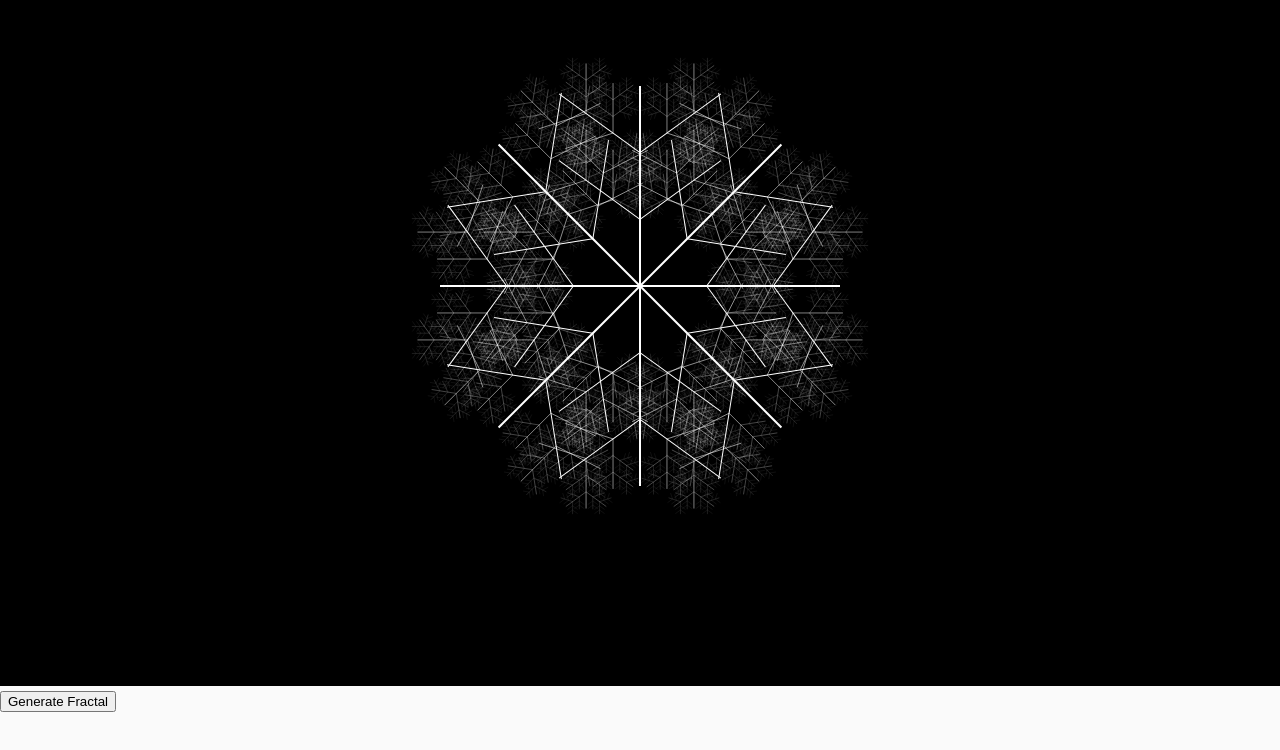
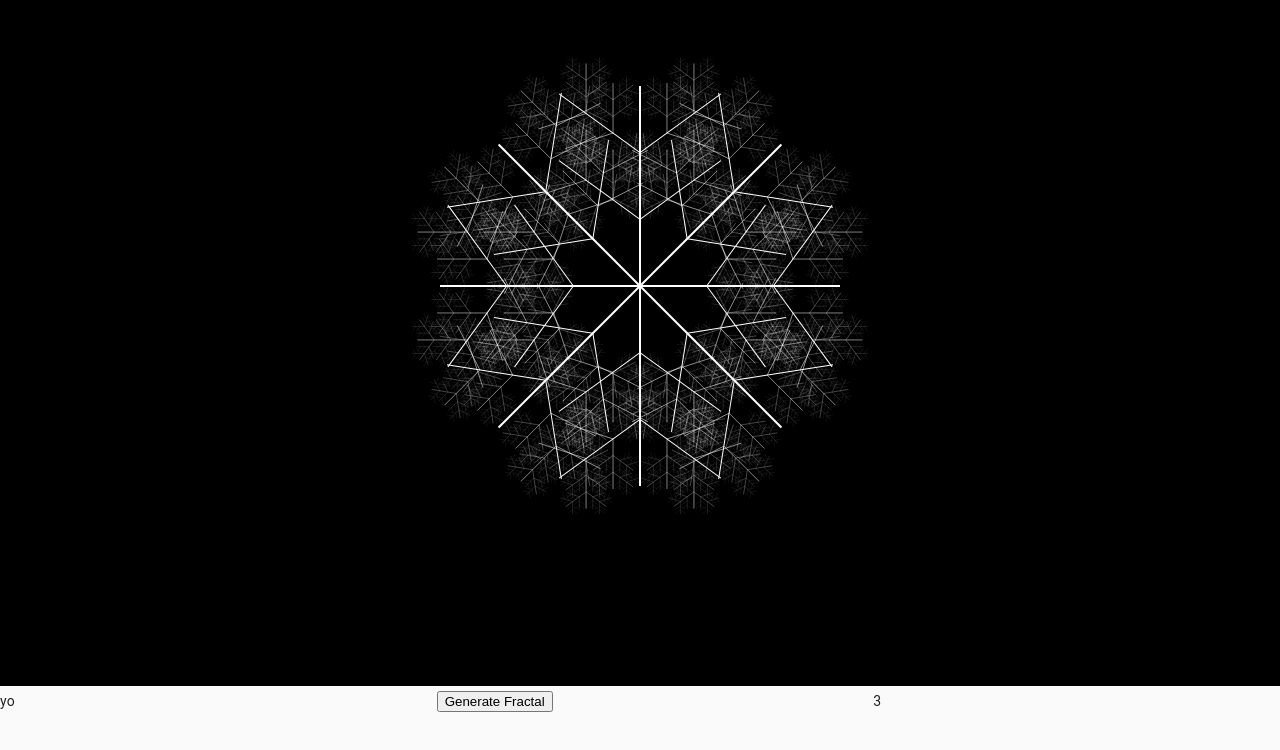
Before and after one commit to johnsephr/fractal_gen, a React (Create React App) app: page / in a window 1280 px wide. Shown: the part 114-864 px from the top of the page. Before the commit the page ends 826 px from the top, so only its background shows below. Built offline with nearby package versions, Linux system fonts and the light colour scheme.

Commit message:
context setup, control panel created

```diff
--- /dev/null
+++ b/src/components/ControlPanel/ControlPanel.js
@@ -0,0 +1,33 @@
+import React, { Fragment } from 'react'
+
+// MUI
+import { Typography, Grid } from '@material-ui/core'
+import { makeStyles } from '@material-ui/core/styles'
+
+// Styles
+const useStyles = makeStyles(theme => ({
+    // styles go here
+    root: {}
+}))
+
+const ControlPanel = props => {
+    const classes = useStyles(props)
+    const { genTrigger, setGenTrigger } = props
+    return (
+        <div className={classes.root}>
+            <Grid container spacing={3}>
+                <Grid item xs={4}>
+                    yo
+                </Grid>
+                <Grid item xs={4}>
+                    <button onClick={() => setGenTrigger(genTrigger + 1)}>Generate Fractal</button>
+                </Grid>
+                <Grid item xs={4}>
+                    3
+                </Grid>
+            </Grid>
+        </div>
+    )
+}
+
+export default ControlPanel
--- a/src/containers/CanvasContainer/CanvasContainer.js
+++ b/src/containers/CanvasContainer/CanvasContainer.js
@@ -1,10 +1,13 @@
 
 
-import React, { Fragment, useRef, useState, useEffect } from 'react'
+import React, { Fragment, useRef, useContext, useEffect } from 'react'
 
 // MUI
 import { Typography } from '@material-ui/core'
 import { makeStyles } from '@material-ui/core/styles'
+
+// contexts
+import { ControlPanelContext } from '../../contexts/ControlPanelContext';
 
 // Styles
 const useStyles = makeStyles(theme => ({
@@ -15,16 +18,11 @@ const useStyles = makeStyles(theme => ({
     }
 }))
 
-// render canvas initially and run the 'draw fractal' code,
-// button onClick destroys canvas element and creates a new one,
-// then the 'draw fractal' code runs to draw a new fractal.
-
-// so i need a function that
-
 const CanvasContainer = props => {
     const classes = useStyles(props)
-    const [genTrigger, setGenTrigger] = useState(0)
+    const { genTrigger } = useContext(ControlPanelContext);
     const canvasRef = useRef(null)
+
 
     useEffect(() => {
         const canvas = canvasRef.current
@@ -104,7 +102,6 @@ const CanvasContainer = props => {
                     background: 'black'
                 }}
             />
-            <button onClick={() => setGenTrigger(genTrigger + 1)}>Generate Fractal</button>
         </Fragment>
     )
 }
--- a/src/containers/ControlPanelContainer/ControlPanelContainer.js
+++ b/src/containers/ControlPanelContainer/ControlPanelContainer.js
@@ -0,0 +1,31 @@
+import React, { useContext } from 'react'
+
+// components
+import ControlPanel from '../../components/ControlPanel/ControlPanel'
+
+// MUI
+// import { Typography } from '@material-ui/core'
+import { makeStyles } from '@material-ui/core/styles'
+
+// contexts
+import { ControlPanelContext } from '../../contexts/ControlPanelContext';
+
+// Styles
+const useStyles = makeStyles(theme => ({
+    // styles go here
+    root: {
+        height: 400
+    }
+}))
+
+const ControlPanelContainer = props => {
+    const classes = useStyles(props)
+    const { genTrigger, setGenTrigger } = useContext(ControlPanelContext);
+    return (
+        <div className={classes.root}>
+            <ControlPanel genTrigger={genTrigger} setGenTrigger={setGenTrigger} />
+        </div>
+    )
+}
+
+export default ControlPanelContainer
--- a/src/containers/HomePage/HomePage.js
+++ b/src/containers/HomePage/HomePage.js
@@ -8,32 +8,23 @@ import ControlPanelContainer from '../ControlPanelContainer/ControlPanelContaine
 import { Typography, Grid } from '@material-ui/core'
 import { makeStyles } from '@material-ui/core/styles'
 
+// Contexts
+import ControlPanelContextProvider from '../../contexts/ControlPanelContext'
+
 // Styles
 const useStyles = makeStyles(theme => ({
     // styles go here
     root: {},
-    grid: {
-        // padding: '125px'
-        padding: 0
-    },
-    headerContainer: {
-
-    },
-    text: {
-        flexGrow: 1,
-        padding: 15
-    }
 }))
 
 const HomePage = props => {
     const classes = useStyles(props)
-    const canvasRef = useRef(null)
 
     return (
-        <Fragment>
+        <ControlPanelContextProvider>
             <CanvasContainer />
-            {/* <ControlPanelContainer /> */}
-        </Fragment>
+            <ControlPanelContainer />
+        </ControlPanelContextProvider>
     )
 }
 
--- /dev/null
+++ b/src/contexts/ControlPanelContext.js
@@ -0,0 +1,20 @@
+import React, { createContext, useState } from 'react';
+
+// create context
+export const ControlPanelContext = createContext();
+
+const ControlPanelContextProvider = props => {
+    const [genTrigger, setGenTrigger] = useState(0)
+
+    return (
+        <ControlPanelContext.Provider
+            value={{
+                genTrigger,
+                setGenTrigger
+            }}>
+            {props.children}
+        </ControlPanelContext.Provider>
+    );
+};
+
+export default ControlPanelContextProvider;
```
